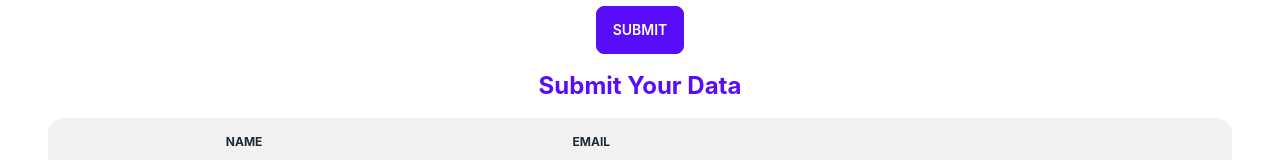
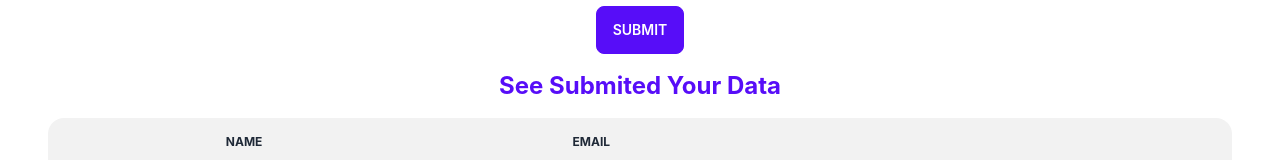
Before and after one commit to Muhammad-Mehedi-Hasan-Opi-Sarker/assert-client, a React (Create React App) app: page / in a window 1280 px wide. Shown: the part 186-346 px from the top of the page. Built offline with nearby package versions, Linux system fonts and the light colour scheme; no server answers.

Commit message:
url change

```diff
--- a/src/components/Form.js
+++ b/src/components/Form.js
@@ -62,7 +62,7 @@
                 <input type="submit" className='btn btn-primary' value="Submit" />
             </form>
             {/* Table Data  */}
-            <h1 className='text-2xl font-bold text-primary mb-4'>Submit Your Data</h1>
+            <h1 className='text-2xl font-bold text-primary mb-4'>See Submited Your Data</h1>
             <div id='data' class="overflow-x-auto">
                 <table class="table w-full">
                     <thead>
```
Also changed, not shown: 1 other file (tests, documents, lock files or other folders).
